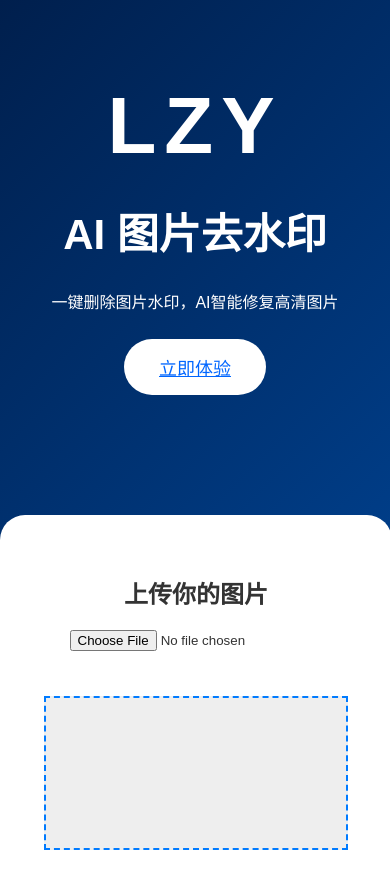
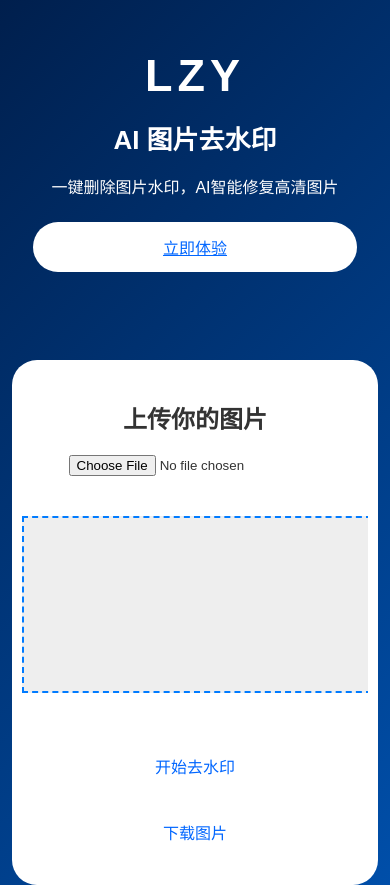
Before and after one commit to 3127713368-source/luziyang-ai-watermark, a plain HTML site: page index.html in a window 390 px wide. Shown: the top 885 px of the page. Drawn offline with Linux system fonts and the light colour scheme.

Commit message:
Update style.css

```diff
--- a/style.css
+++ b/style.css
@@ -43,6 +43,7 @@ button {
     border-radius: 25px;
 }
 
+
 /* =========================
    Canvas 区域
 ========================= */
@@ -54,16 +55,41 @@ button {
     overflow: hidden;
 }
 
+
+/* =========================
+   图片 Canvas
+========================= */
+
 #canvas {
     display: block;
+
     max-width: 100%;
     height: auto;
+
     margin: 20px auto;
+
     border: 2px dashed #007bff;
+
+    background: #eeeeee;
+
     cursor: crosshair;
-    background: #eeeeee;
+
+    /* 手机触摸框选的关键 */
+    touch-action: none;
+
+    /* 防止手机长按选中文字 */
     user-select: none;
+
+    /* 防止部分浏览器拖动图片 */
+    -webkit-user-drag: none;
+
+    /* 防止触摸时出现浏览器默认行为 */
+    -webkit-touch-callout: none;
+
+    /* 提高触摸操作体验 */
+    -webkit-tap-highlight-color: transparent;
 }
+
 
 /* =========================
    图片预览
@@ -74,6 +100,11 @@ button {
     margin-top: 20px;
     border-radius: 15px;
 }
+
+
+/* =========================
+   功能介绍
+========================= */
 
 .features {
     padding: 50px 20px;
@@ -94,6 +125,11 @@ button {
     border-radius: 20px;
 }
 
+
+/* =========================
+   VIP
+========================= */
+
 .vip {
     background: #003366;
     padding: 50px;
@@ -103,6 +139,105 @@ button {
     font-size: 70px;
 }
 
+
+/* =========================
+   Footer
+========================= */
+
 footer {
     padding: 20px;
 }
+
+
+/* =========================
+   手机端适配
+========================= */
+
+@media (max-width: 768px) {
+
+    header {
+        padding: 50px 15px;
+    }
+
+    .logo {
+        font-size: 55px;
+        letter-spacing: 5px;
+    }
+
+    h1 {
+        font-size: 30px;
+    }
+
+    .tool {
+        width: 90%;
+        padding: 25px 15px;
+        box-sizing: border-box;
+    }
+
+    .btn,
+    button {
+        padding: 13px 25px;
+        font-size: 16px;
+    }
+
+    .canvas-box {
+        width: 100%;
+        overflow: hidden;
+    }
+
+    #canvas {
+        width: 100%;
+        max-width: 100%;
+        height: auto;
+
+        margin: 15px auto;
+
+        border-width: 2px;
+    }
+
+    .features {
+        padding: 35px 15px;
+    }
+
+    .box div {
+        width: 90%;
+        max-width: 300px;
+    }
+
+    .vip {
+        padding: 35px 15px;
+    }
+
+    .vip h1 {
+        font-size: 45px;
+    }
+}
+
+
+/* =========================
+   小屏手机
+========================= */
+
+@media (max-width: 480px) {
+
+    .logo {
+        font-size: 45px;
+    }
+
+    h1 {
+        font-size: 26px;
+    }
+
+    .tool {
+        width: 94%;
+        padding: 20px 10px;
+    }
+
+    .btn,
+    button {
+        width: 90%;
+        box-sizing: border-box;
+        margin: 8px auto;
+    }
+
+}
```
